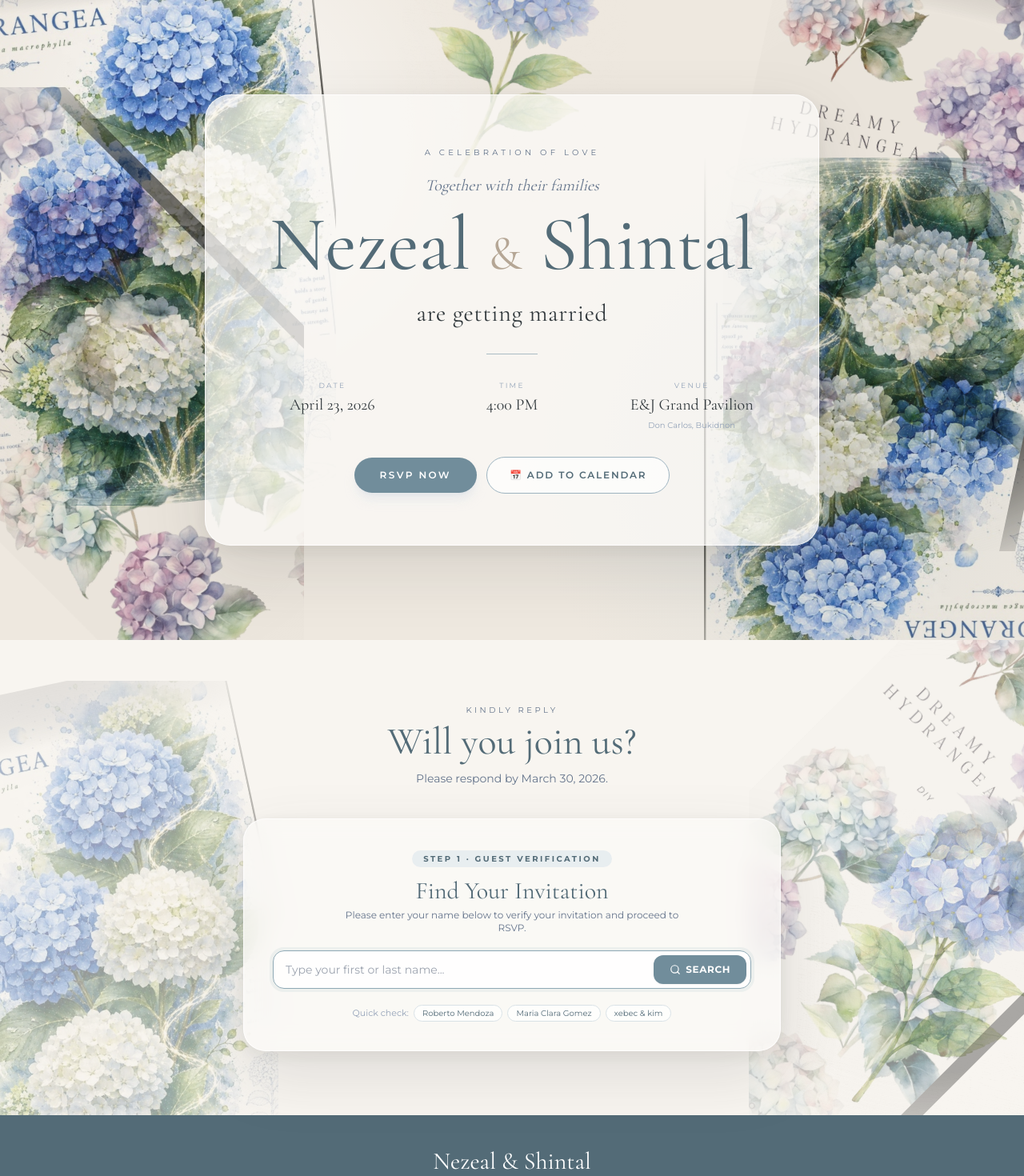
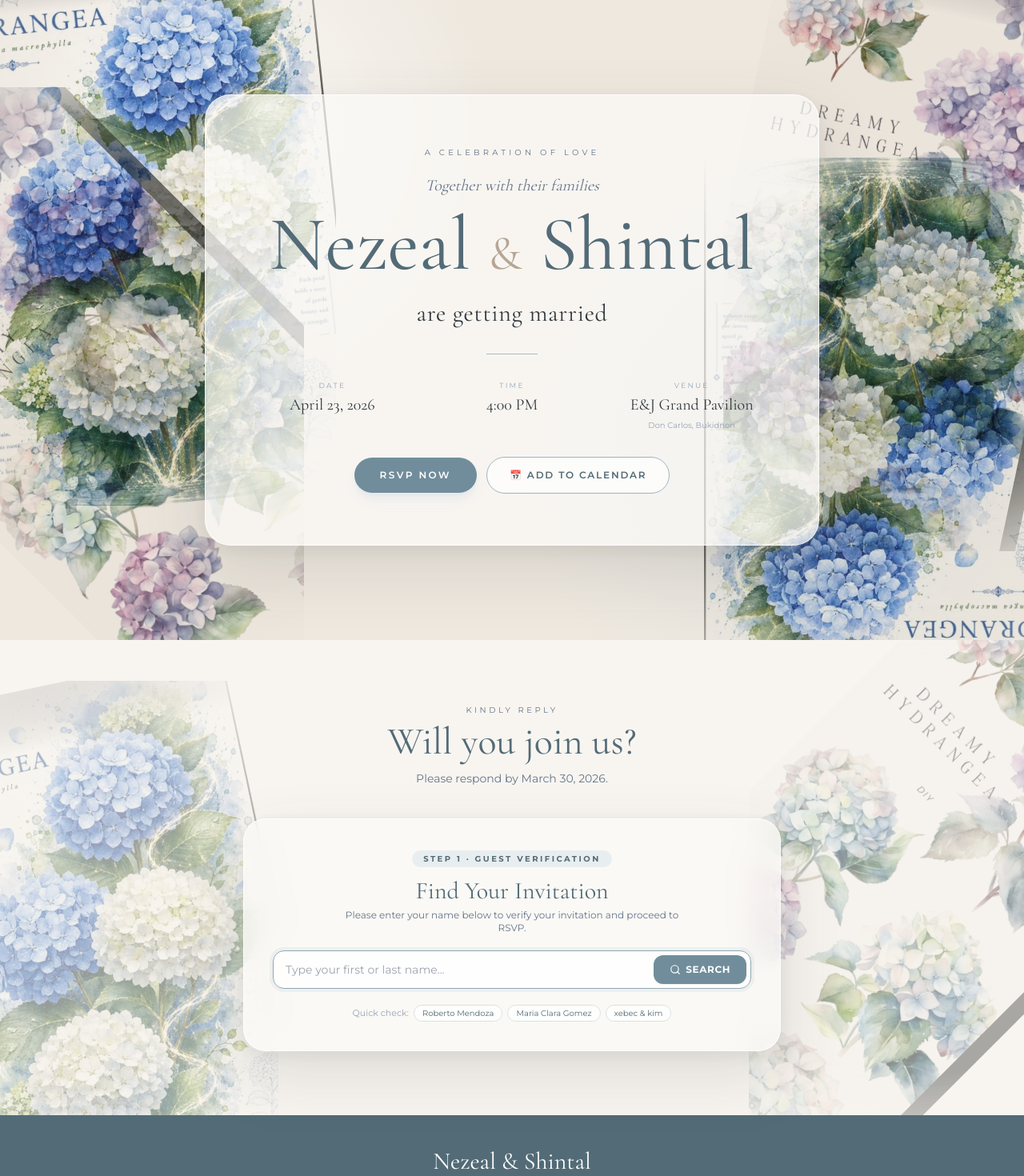
Before and after one commit to breacherwiz-hub/nezeal-shintal-rsvp, a Next.js app: page / in a window 1280 px wide. Shown: the top 1470 px of the page at 80% size. Built offline with nearby package versions, Linux system fonts and the light colour scheme.

Commit message:
Remove 3rd hydrangea single stem overlay from design

```diff
--- a/app/floral-art.tsx
+++ b/app/floral-art.tsx
@@ -31,21 +31,6 @@ export default function FloralArt({ subtle = false }: { subtle?: boolean }) {
             src={`${basePath}/hydrangea-botanical.jpg`}
             alt=""
             className="w-full h-auto object-contain transform -rotate-12 pointer-events-none"
-          />
-        </div>
-
-        {/* Bottom-Right Single blue hydrangea stem */}
-        <div
-          className="absolute -bottom-10 -right-10 sm:-bottom-16 sm:-right-14 w-52 sm:w-72 md:w-[340px] opacity-50 mix-blend-multiply pointer-events-none"
-          style={{
-            maskImage: "radial-gradient(circle at center, black 65%, transparent 100%)",
-            WebkitMaskImage: "radial-gradient(circle at center, black 65%, transparent 100%)",
-          }}
-        >
-          <img
-            src={`${basePath}/hydrangea-single.png`}
-            alt=""
-            className="w-full h-auto object-contain transform rotate-12 pointer-events-none"
           />
         </div>
       </div>
@@ -113,21 +98,6 @@ export default function FloralArt({ subtle = false }: { subtle?: boolean }) {
           className="w-full h-auto object-contain pointer-events-none transform rotate-180"
         />
       </div>
-
-      {/* Top Center — Single blue hydrangea stem, peeking in from the top */}
-      <div
-        className="absolute -top-24 left-1/2 -translate-x-1/2 w-44 sm:w-56 md:w-72 opacity-60 mix-blend-multiply pointer-events-none"
-        style={{
-          maskImage: "radial-gradient(ellipse at 50% 0%, black 50%, transparent 85%)",
-          WebkitMaskImage: "radial-gradient(ellipse at 50% 0%, black 50%, transparent 85%)",
-        }}
-      >
-        <img
-          src={`${basePath}/hydrangea-single.png`}
-          alt=""
-          className="w-full h-auto object-contain pointer-events-none transform rotate-6"
-        />
-      </div>
     </div>
   );
 }
```
